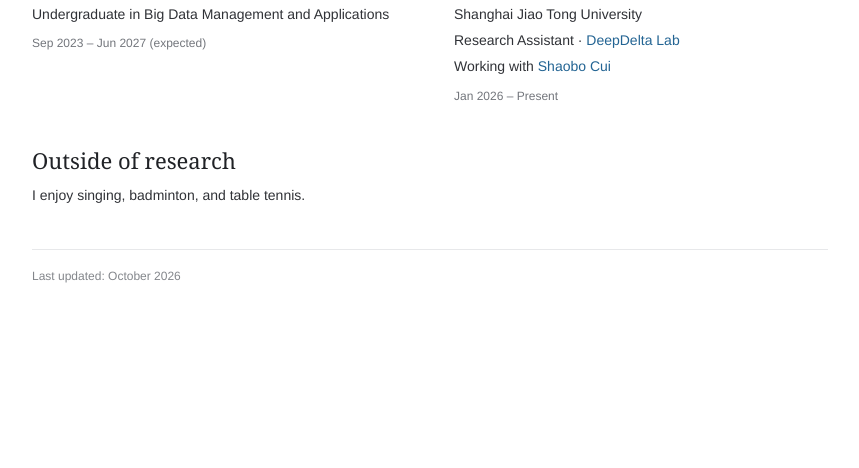
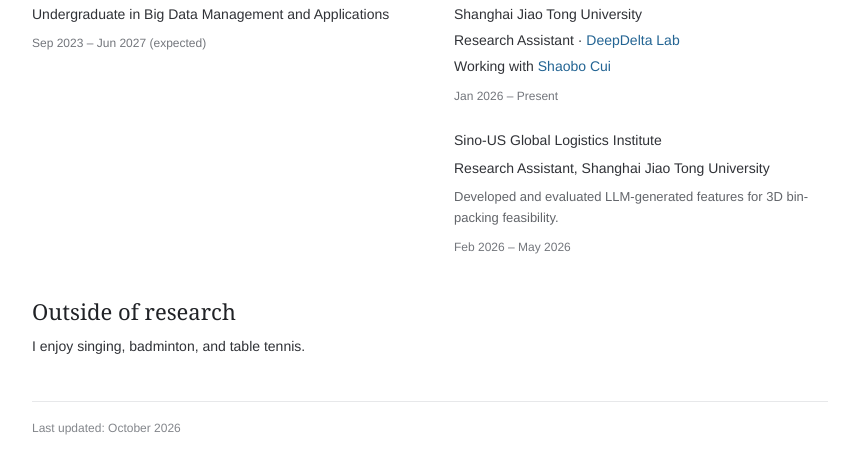
Before and after one commit to zzzzzxc16/zzzzzxc16.github.io, a plain HTML site: page index.html in a window 1280 px wide. Shown: the part 991-1459 px from the top of the page, without its empty margins (210-1069 px from the left). Before the commit the page ends 1308 px from the top, so only its background shows below. Drawn offline with Linux system fonts and the light colour scheme.

Commit message:
Include previous Sino-US Global Logistics Institute research assistantship

```diff
--- a/index.html
+++ b/index.html
@@ -10,7 +10,7 @@
   <meta property="og:description" content="Shanghai Jiao Tong University. Representing and reasoning about structured information in language and multimodal models.">
   <title>Xiaochuan Zhong</title>
   <link rel="icon" href="assets/favicon.svg" type="image/svg+xml">
-  <link rel="stylesheet" href="styles.css?v=20261006-7">
+  <link rel="stylesheet" href="styles.css?v=20261010-1">
   <script src="script.js" defer></script>
 </head>
 <body>
@@ -105,6 +105,16 @@
             <p class="institution-dates"><time datetime="2026-01">Jan 2026</time> &ndash; Present</p>
           </div>
         </article>
+        <article class="institution-entry institution-entry--previous">
+          <div class="institution-info">
+            <div class="institution-heading">
+              <h3>Sino-US Global Logistics Institute</h3>
+            </div>
+            <p>Research Assistant, Shanghai Jiao Tong University</p>
+            <p class="institution-summary">Developed and evaluated LLM-generated features for 3D bin-packing feasibility.</p>
+            <p class="institution-dates"><time datetime="2026-02">Feb 2026</time> &ndash; <time datetime="2026-05">May 2026</time></p>
+          </div>
+        </article>
       </section>
 
     </div>
```
